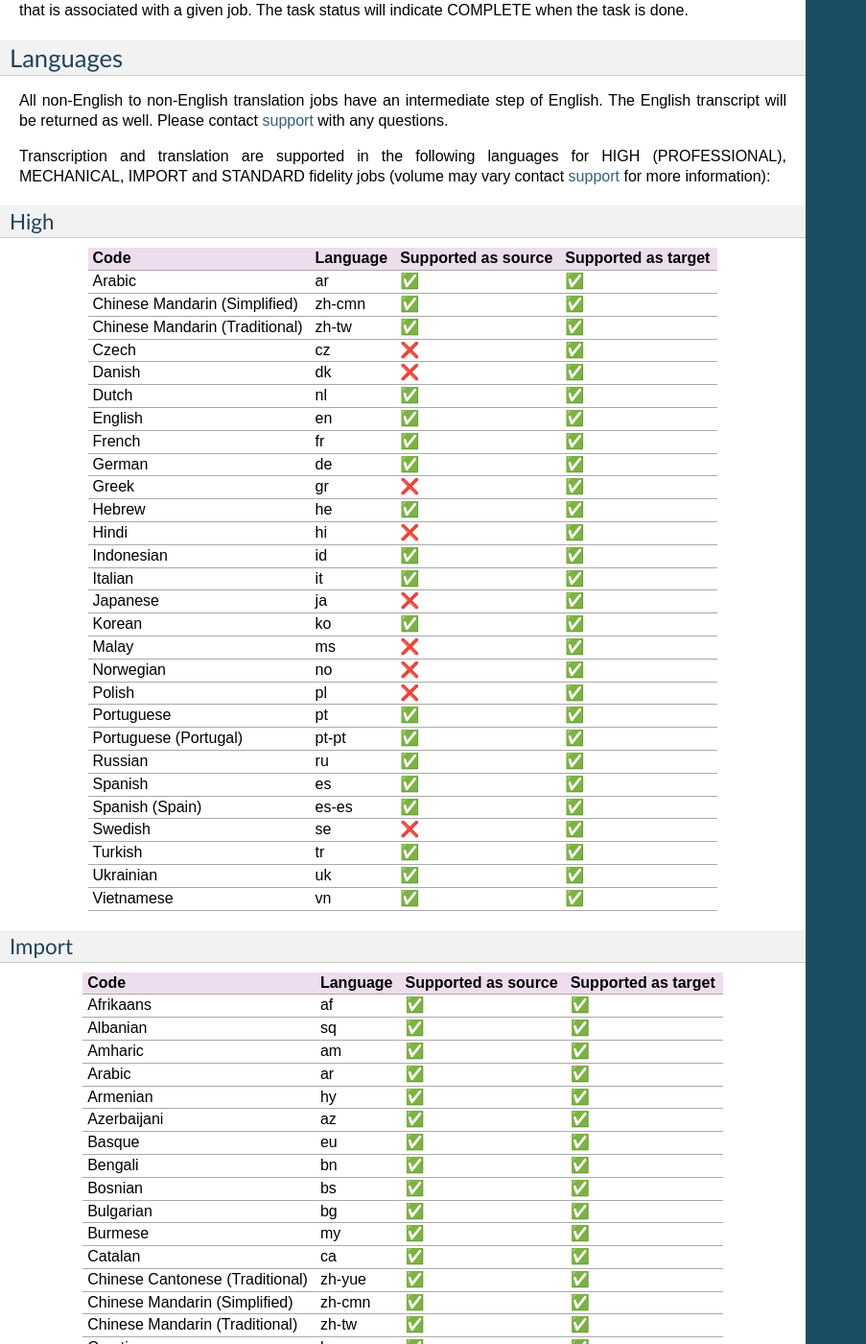
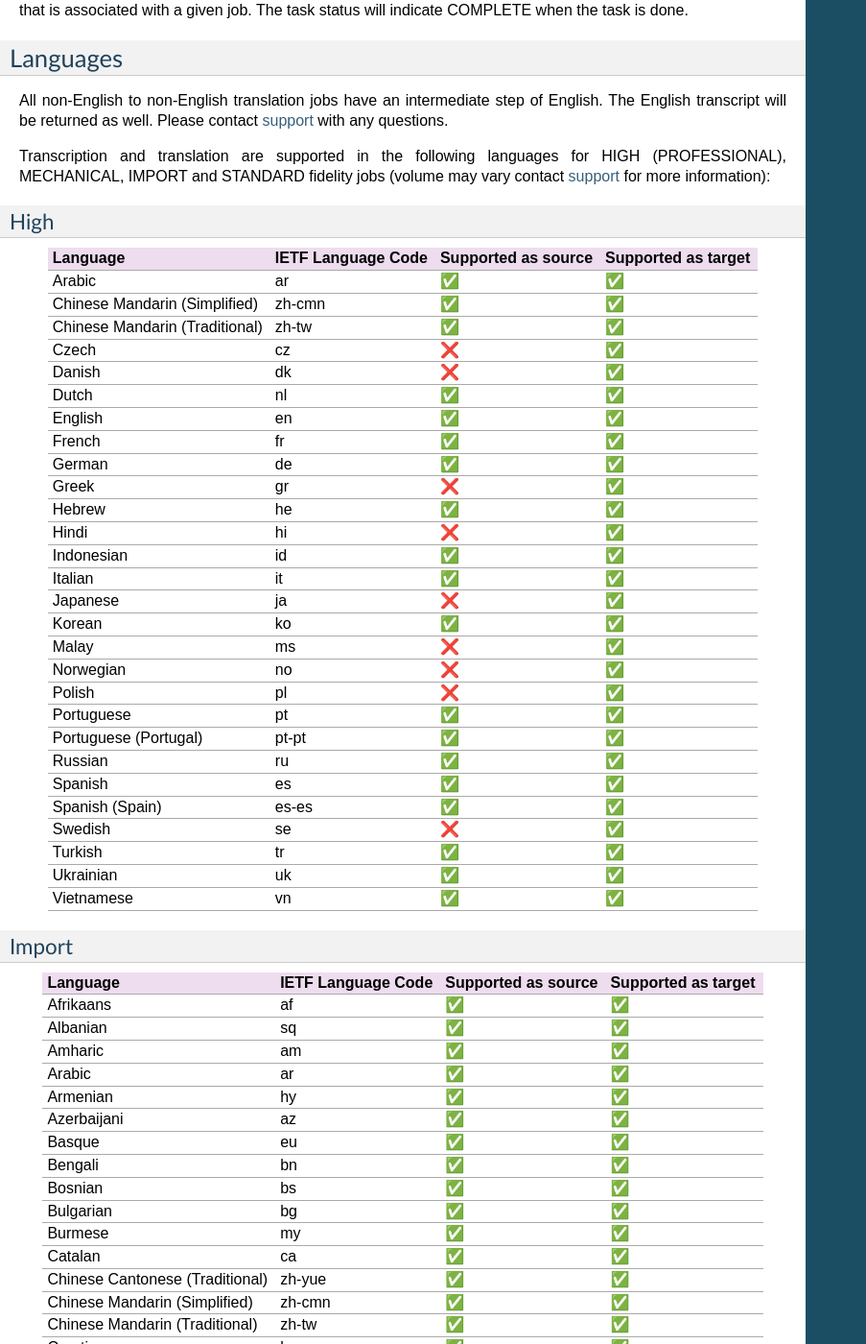
Before and after one commit to cielo24/Docs, a Sphinx documentation site: the page built from api/source/basics.rst, in a window 1280 px wide and 1400 px high, scrolled down 1923 px. Shown: the whole window at 96% size, without its empty margins (0-903 px from the left). Built offline with Sphinx 7.4.7, drawn with Linux system fonts in a browser that asks for light colours; some of the changed text lies outside the part shown.

Commit message:
docs(DEV-2377) Update the supported languages table headers

```diff
--- a/api/source/basics.rst
+++ b/api/source/basics.rst
@@ -106,7 +106,7 @@ High
 **********************
 
 +------------------------------------------+---------------------+---------------------+---------------------+
-| Code                                     | Language            | Supported as source | Supported as target |
+| Language                                 | IETF Language Code  | Supported as source | Supported as target |
 +==========================================+=====================+=====================+=====================+
 | Arabic                                   | ar                  | ✅                  | ✅                  |
 +------------------------------------------+---------------------+---------------------+---------------------+
@@ -171,7 +171,7 @@ Import
 **********************
 
 +------------------------------------------+---------------------+---------------------+---------------------+
-| Code                                     | Language            | Supported as source | Supported as target |
+| Language                                 | IETF Language Code  | Supported as source | Supported as target |
 +==========================================+=====================+=====================+=====================+
 | Afrikaans                                | af                  | ✅                  | ✅                  |
 +------------------------------------------+---------------------+---------------------+---------------------+
@@ -338,7 +338,7 @@ Mechanical
 **********************
 
 +------------------------------------------+---------------------+---------------------+---------------------+
-| Code                                     | Language            | Supported as source | Supported as target |
+| Language                                 | IETF Language Code  | Supported as source | Supported as target |
 +==========================================+=====================+=====================+=====================+
 | Afrikaans                                | af                  | ✅                  | ✅                  |
 +------------------------------------------+---------------------+---------------------+---------------------+
@@ -505,7 +505,7 @@ Standard
 **********************
 
 +------------------------------------------+---------------------+---------------------+---------------------+
-| Code                                     | Language            | Supported as source | Supported as target |
+| Language                                 | IETF Language Code  | Supported as source | Supported as target |
 +==========================================+=====================+=====================+=====================+
 | English                                  | en                  | ✅                  | ✅                  |
 +------------------------------------------+---------------------+---------------------+---------------------+
```
